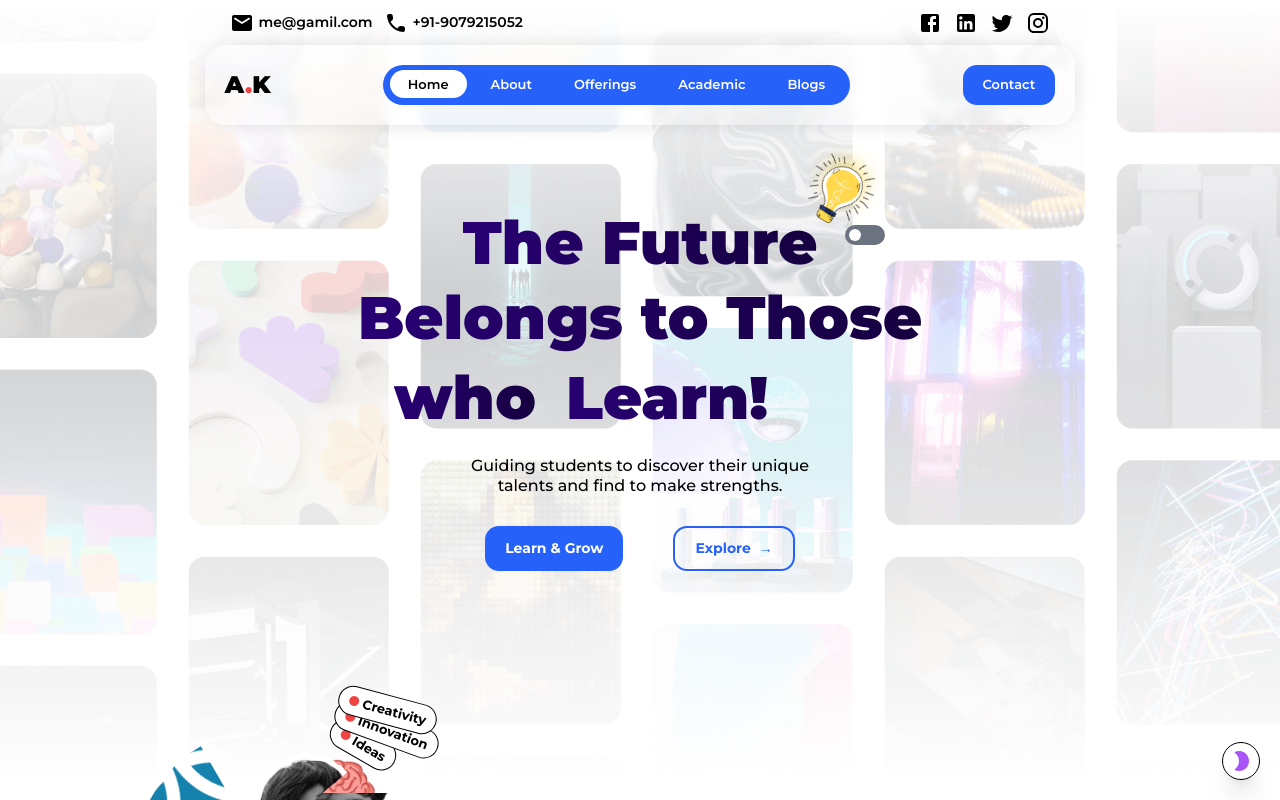
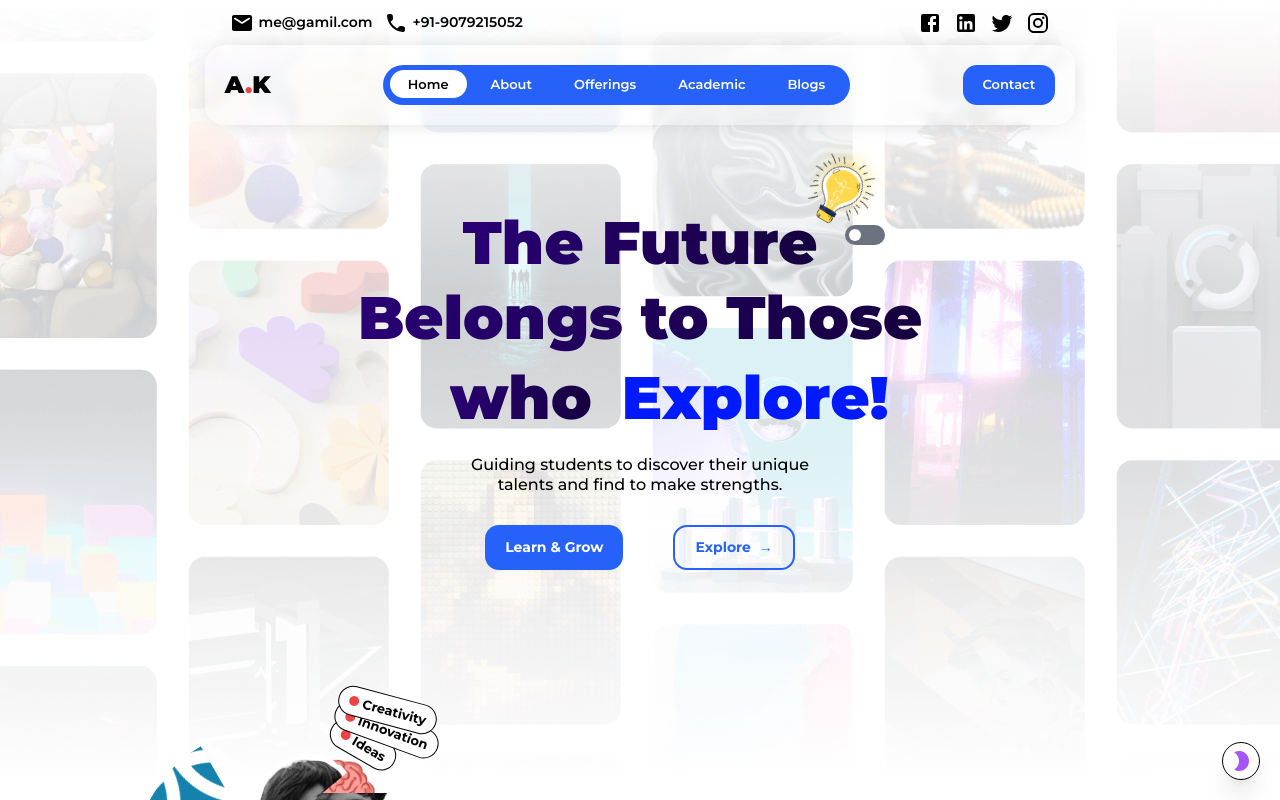
Before and after one commit to Prashant-S29/Akshat-Portfolio, a Next.js app: page / in a window 1280 px wide. Shown: the top 800 px of the page. Built offline with nearby package versions, Linux system fonts and the light colour scheme.

Commit message:
tagText animation improved

```diff
--- a/app/page.tsx
+++ b/app/page.tsx
@@ -7,7 +7,7 @@ import MAIN_PHOTO from "@/clientComponents/mainPhoto";
 import MAIN_TEXT from "@/components/mainText";
 
 import { background } from "@/public";
-import HERO_TEXT from "@/clientComponents/heroSectionText";
+import HERO_TEXT from "@/components/heroSectionText";
 
 const HOME = () => {
   useEffect(() => {
--- /dev/null
+++ b/clientComponents/verticalSlideText.tsx
@@ -0,0 +1,55 @@
+"use client";
+
+import React, { useEffect, useState } from "react";
+
+const VERTICAL_SLIDE = ({ textArr }: { textArr: string[] }) => {
+  const [showText, setShowText] = useState(0);
+
+  window.onload = () => {
+    setShowText(75);
+  };
+
+  useEffect(() => {
+    const updateShowText = () => {
+      if (showText === (textArr.length - 1) * 75) {
+        setShowText(0);
+        return;
+      }
+      setShowText((showText) => showText + 75);
+    };
+    const interval = setInterval(() => {
+      updateShowText();
+    }, 3000);
+    return () => {
+      clearInterval(interval);
+    };
+  }, [showText, textArr.length]);
+
+  return (
+    <>
+      <div className="text-[60px] h-[70px] overflow-hidden  ">
+        {textArr.map((text, index) => (
+          <div key={index} className="flex">
+            {text.split("").map((char, index) => (
+              <span
+                key={index}
+                className={`duration-300 text-[#001aff] dark:text-[#ff00d4]  `}
+                style={{
+                  transform: `translateY(-${showText}px)`,
+                  transitionDelay: `${index * 30}ms`,
+                }}
+              >
+                {char}
+              </span>
+            ))}
+          </div>
+        ))}
+      </div>
+      {/* <div>
+        <button onClick={updateShowText}>Up</button>
+      </div> */}
+    </>
+  );
+};
+
+export default VERTICAL_SLIDE;
--- a/clientComponents/heroSectionText.tsx
+++ b/components/heroSectionText.tsx
@@ -1,20 +1,12 @@
-"use client";
-
-import React, { useEffect, useState } from "react";
+import React from "react";
 import Image from "next/image";
-
-import { Swiper, SwiperSlide } from "swiper/react";
-import "swiper/css";
-import "swiper/css/pagination";
-import "swiper/css/navigation";
-import { Autoplay } from "swiper/modules";
 
 import { bulbImage } from "@/public";
 
 import ThemeSwitcher from "@/clientComponents/themeChanger";
+import VERTICAL_SLIDE from "../clientComponents/verticalSlideText";
 
 const HERO_TEXT = () => {
-
   return (
     <>
       <div>
@@ -47,40 +39,16 @@ const HERO_TEXT = () => {
           >
             <span>Belongs to Those </span>
           </div>
-          <div className="flex gap-[30px] justify-center  mt-[5px]">
+          <div className="flex gap-[30px] ml-[100px] justify-center  mt-[5px]">
             <div
               className=" mainText-gradient bg-gradient-to-r
              from-[#000000] dark:from-[#47f8c9] via-[#5900ff]  via-[25%] dark:via-[#7a6bff] to-[#000000]  to-[120%] dark:to-[#47f8c9]"
             >
               <span>who</span>
             </div>
-            <div className="text-left h-[76px] overflow-hidden">
-              <Swiper
-                slidesPerView={1}
-                modules={[Autoplay]}
-                autoplay={{
-                  delay: 4000,
-                  disableOnInteraction: false,
-                }}
-                loop={true}
-                className="w-[320px]"
-              >
-                <SwiperSlide>
-                  <div className="mainText-gradient bg-gradient-to-r from-[#000000] dark:from-[#47f8c9] via-[#5900ff]  via-[25%] dark:via-[#7a6bff] to-[#000000]  to-[120%] dark:to-[#47f8c9] ">
-                    <span>Explore!</span>
-                  </div>
-                </SwiperSlide>
-                <SwiperSlide>
-                  <div className="mainText-gradient bg-gradient-to-r  from-[#000000] dark:from-[#47f8c9] via-[#5900ff]  via-[25%] dark:via-[#7a6bff] to-[#000000]  to-[120%] dark:to-[#47f8c9] ">
-                    <span>Learn!</span>
-                  </div>
-                </SwiperSlide>
-                <SwiperSlide>
-                  <div className="mainText-gradient bg-gradient-to-r  from-[#000000] dark:from-[#47f8c9] via-[#5900ff]  via-[25%] dark:via-[#7a6bff] to-[#000000]  to-[120%] dark:to-[#47f8c9] ">
-                    <span>Innovate!</span>
-                  </div>
-                </SwiperSlide>
-              </Swiper>
+            <div className="text-left">
+              <div></div>
+              <VERTICAL_SLIDE textArr={["Learn!", "Explore!", "Innovate!"]} />
             </div>
           </div>
         </div>
--- a/components/navbar.tsx
+++ b/components/navbar.tsx
@@ -63,7 +63,7 @@ const NAVBAR_TWO = () => {
       </div>
       <nav className="w-full z-50 h-[80px]  sticky  top-0  px-[16%]">
         <div
-          className="w-full h-full  relative overflow-hidden bg-[#ffffff13] dark:bg-[#1a244113] backdrop-blur-[5px] flex justify-between px-[20px] items-center rounded-[20px]  shadow-[0_0px_30px_-15px_rgba(0,0,0,0.4)]  "
+          className="w-full h-full  relative overflow-hidden bg-[#ffffff13] dark:bg-[#ffffff13] backdrop-blur-[5px] flex justify-between px-[20px] items-center rounded-[20px]  shadow-[0_0px_30px_-15px_rgba(0,0,0,0.4)]  "
         >
           <div className="z-10">
             <span className="font-black text-black dark:text-white  text-[24px]">
```
